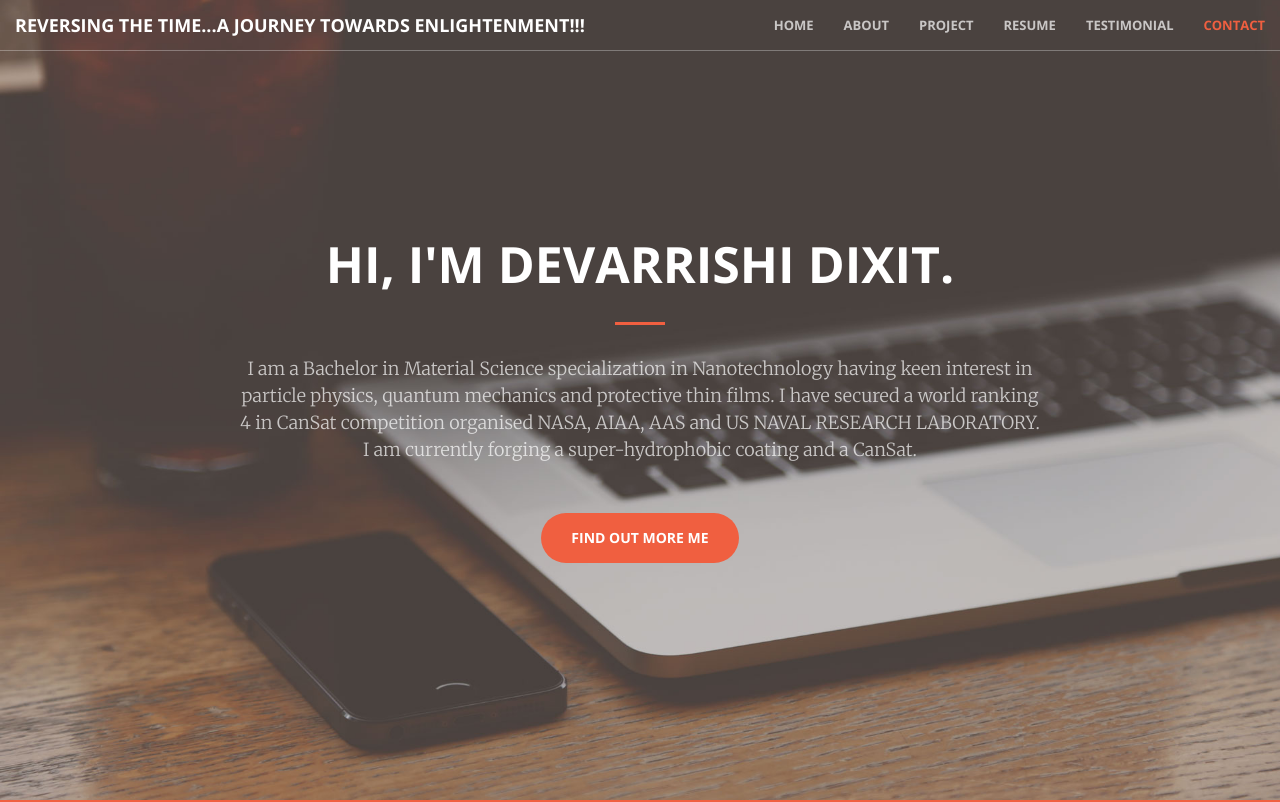
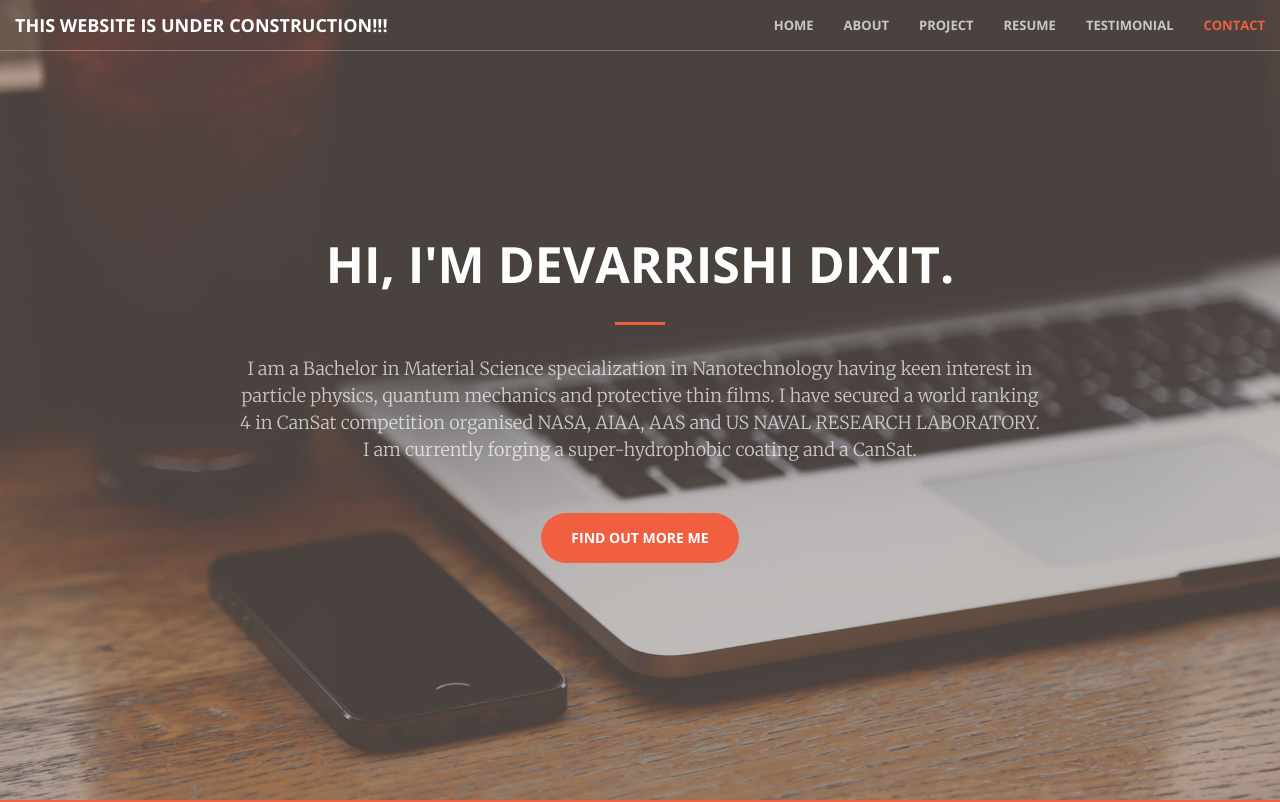
Before and after one commit to devarrishiDIXIT/Website, a website: page index.html in a window 1280 px wide. Shown: the top 802 px of the page. Drawn offline with nearby package versions, Linux system fonts and the light colour scheme.

Commit message:
status update

```diff
--- a/index.html
+++ b/index.html
@@ -43,7 +43,7 @@
                 <button type="button" class="navbar-toggle collapsed" data-toggle="collapse" data-target="#bs-example-navbar-collapse-1">
                     <span class="sr-only">Toggle navigation</span> Menu <i class="fa fa-bars"></i>
                 </button>
-                <a class="navbar-brand page-scroll" href="#page-top">Reversing The Time...A journey towards enlightenment!!!</a>
+                <a class="navbar-brand page-scroll" href="#page-top">This website is under construction!!!</a>
             </div>
 
             <!-- Collect the nav links, forms, and other content for toggling -->
```
